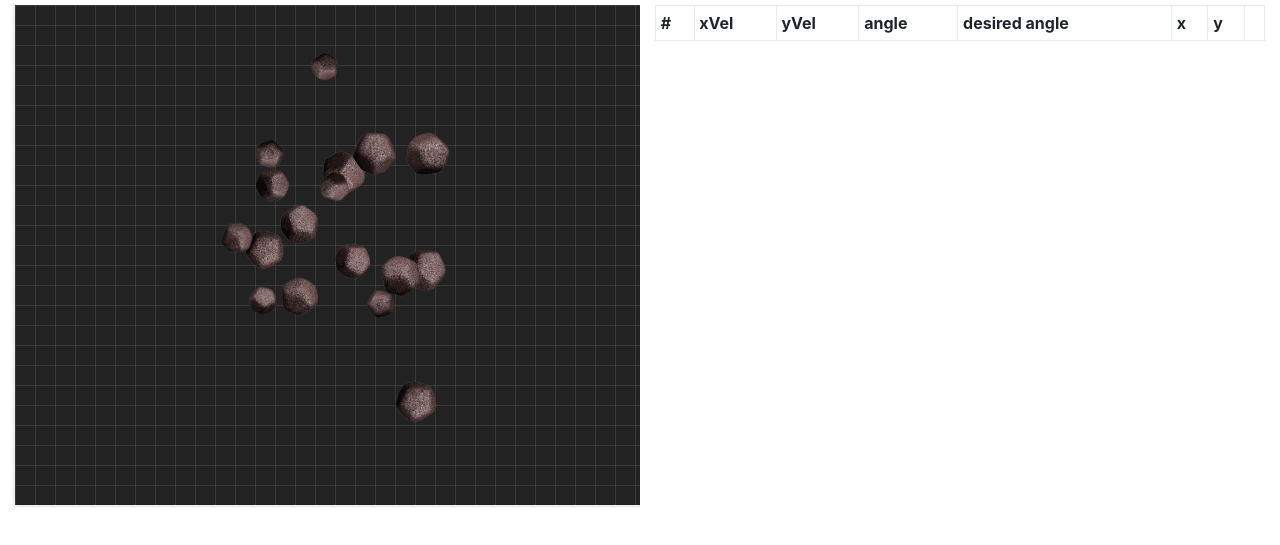
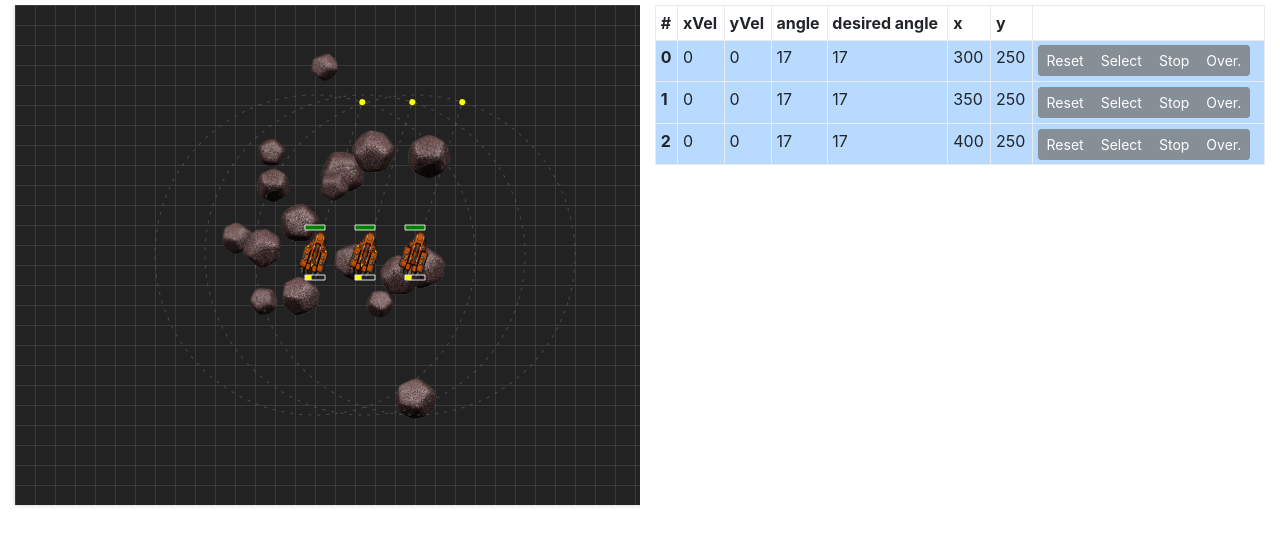
Before and after one commit to Eliondez/SpaceMiner, a website: page client/index.html in a window 1280 px wide. Shown: the part 51-596 px from the top of the page. Drawn offline with nearby package versions, Linux system fonts and the light colour scheme.

Commit message:
добавлены хп-бары у кораблей

```diff
--- a/client/asteroids.js
+++ b/client/asteroids.js
@@ -8,7 +8,7 @@ var Asteroid = function(params) {
         radius: 0,
         currentTime: 0,
         currentFrame: Math.floor(Math.random() * 19),
-        rotation: Math.random() * Math.PI,
+        // rotation: Math.random() * Math.PI,
         hovered: false,
         init: function() {
             self.radius = 5 + this.resLeft / 10;
@@ -33,7 +33,7 @@ var Asteroid = function(params) {
             ctx.save();
             ctx.beginPath();
             ctx.translate(self.x, self.y);
-            ctx.rotate(self.rotation);
+            // ctx.rotate(self.rotation);
             var frameSize = 71;
             ctx.drawImage(self.image, 3 + imageXSlide * frameSize , 3 + imageYSlide * frameSize, frameSize, frameSize, -size/2,-size/2, size, size);
             ctx.restore();
--- a/client/index.html
+++ b/client/index.html
@@ -69,11 +69,13 @@
                                 <th scope="col">#</th>
                                 <th v-on:click="setSortCol('dist')">dist</th>
                                 <th>name</th>
+                                <th>Res.</th>
                             </tr>
                             <tr v-bind:class="{ 'table-primary': line.item.hovered }" v-for="(line, index) in overviewList">
                                 <th scope="row">{{ index }}</th>
                                 <td>{{ line.dist }}</td>
                                 <td>{{ line.item.name }}</td>
+                                <td>{{ parseInt(line.item.resLeft) }}</td>
                             </tr>
                         </table>
                         <div ></div>
--- a/client/main.js
+++ b/client/main.js
@@ -318,7 +318,7 @@ $(function() {
         }
     }
 
-    for (var i = 0; i < 0; i++) {
+    for (var i = 0; i < 3; i++) {
         var ship = new Ship(ctx, i);
         ships.push(ship);
     }
--- a/client/ships.js
+++ b/client/ships.js
@@ -18,6 +18,8 @@ var Ship = function(context, xNum) {
             x: 300 + 50 * xNum,
             y: 450,
         },
+        hp: 100,
+        maxHp: 100,
         maxVel: 0.5,
         xVel: 0,
         yVel: 0,
@@ -129,6 +131,10 @@ var Ship = function(context, xNum) {
         },
         render: function() {
             var ctx = context;
+
+
+
+
             var indRadius = 10;
             if (self.selected)
                 indRadius = 12;
@@ -159,7 +165,6 @@ var Ship = function(context, xNum) {
                 self.image.width * self.scale,
                 self.image.height * self.scale);
 
-
             ctx.beginPath();
             if (self.hovered || self.selected) {
                 ctx.strokeStyle = 'rgba(100, 100, 100, 0.6)';
@@ -186,6 +191,17 @@ var Ship = function(context, xNum) {
                 ctx.fill();
             }
             ctx.restore();
+
+            // hp-bar section
+            ctx.beginPath();
+            ctx.fillStyle = 'green';
+            ctx.rect(self.x - 10, self.y - 30, 20 * (self.hp / self.maxHp), 5);
+            ctx.fill();
+            ctx.beginPath();
+            ctx.strokeStyle = '#ddd';
+            ctx.rect(self.x - 10, self.y - 30, 20, 5);
+            ctx.stroke();
+
 
             if (self.moving) {
                 ctx.beginPath();
```
